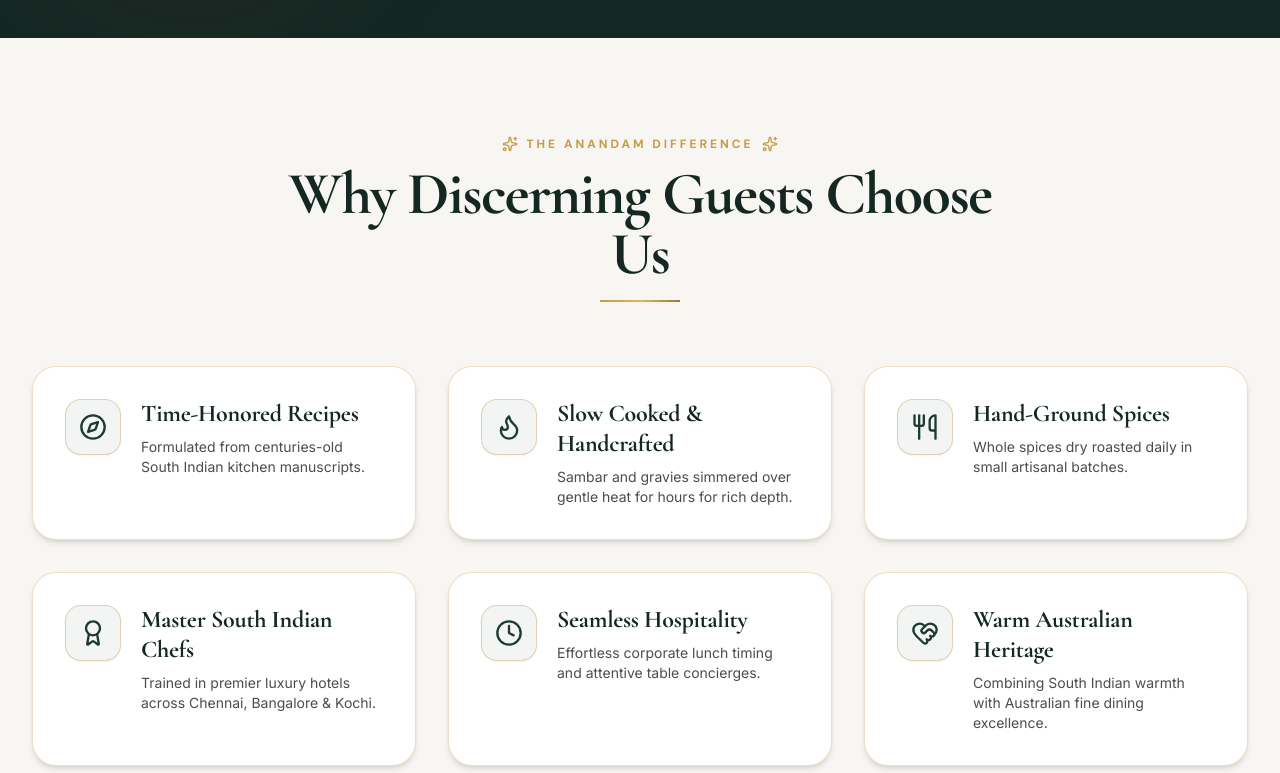
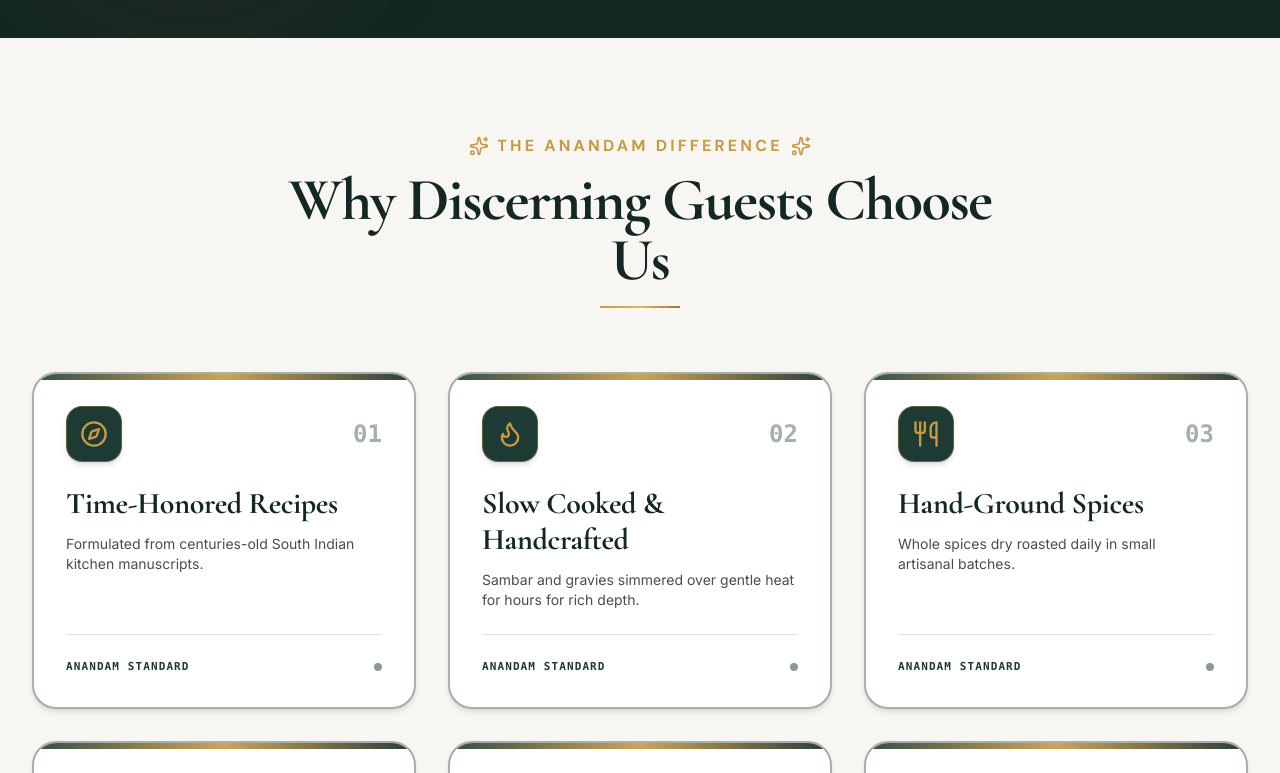
Before and after one commit to skotturty-dotcom/Restaurant-website, a React (Vite) app: page / in a window 1280 px wide. Shown: the part 2820-3593 px from the top of the page. Built offline with nearby package versions, Linux system fonts and the light colour scheme.

Commit message:
Update WhyChooseUs cards: green borders, top accent bars, and highlighted icon badges

```diff
--- a/src/components/WhyChooseUs.jsx
+++ b/src/components/WhyChooseUs.jsx
@@ -5,31 +5,37 @@ import { Compass, Flame, Utensils, Award, Clock, HeartHandshake, Sparkles } from
 export default function WhyChooseUs() {
   const reasons = [
     {
+      number: '01',
       icon: Compass,
       title: 'Time-Honored Recipes',
       desc: 'Formulated from centuries-old South Indian kitchen manuscripts.'
     },
     {
+      number: '02',
       icon: Flame,
       title: 'Slow Cooked & Handcrafted',
       desc: 'Sambar and gravies simmered over gentle heat for hours for rich depth.'
     },
     {
+      number: '03',
       icon: Utensils,
       title: 'Hand-Ground Spices',
       desc: 'Whole spices dry roasted daily in small artisanal batches.'
     },
     {
+      number: '04',
       icon: Award,
       title: 'Master South Indian Chefs',
       desc: 'Trained in premier luxury hotels across Chennai, Bangalore & Kochi.'
     },
     {
+      number: '05',
       icon: Clock,
       title: 'Seamless Hospitality',
       desc: 'Effortless corporate lunch timing and attentive table concierges.'
     },
     {
+      number: '06',
       icon: HeartHandshake,
       title: 'Warm Australian Heritage',
       desc: 'Combining South Indian warmth with Australian fine dining excellence.'
@@ -43,11 +49,11 @@ export default function WhyChooseUs() {
         {/* SECTION TITLE & SUBHEADING */}
         <div className="text-center max-w-3xl mx-auto mb-16">
           <div className="inline-flex items-center space-x-2 text-gold mb-3">
-            <Sparkles className="w-4 h-4" />
-            <span className="text-xs uppercase tracking-[0.25em] font-dmsans font-semibold">
+            <Sparkles className="w-5 h-5" />
+            <span className="text-sm sm:text-base uppercase tracking-[0.2em] font-dmsans font-bold text-gold">
               The Anandam Difference
             </span>
-            <Sparkles className="w-4 h-4" />
+            <Sparkles className="w-5 h-5" />
           </div>
           <h2 className="font-cormorant text-4xl sm:text-5xl md:text-6xl font-bold text-forest-dark tracking-tight mb-4">
             Why Discerning Guests Choose Us
@@ -55,7 +61,7 @@ export default function WhyChooseUs() {
           <div className="w-20 h-0.5 bg-gold-gradient mx-auto" />
         </div>
 
-        {/* CARDS GRID */}
+        {/* HIGHLIGHTED CARDS GRID WITH RICH GREEN BORDERS & TOP ACCENT BAR */}
         <div className="grid grid-cols-1 sm:grid-cols-2 lg:grid-cols-3 gap-8">
           {reasons.map((r, i) => {
             const Icon = r.icon;
@@ -66,18 +72,36 @@ export default function WhyChooseUs() {
                 whileInView={{ opacity: 1, y: 0 }}
                 viewport={{ once: true }}
                 transition={{ duration: 0.4, delay: i * 0.08 }}
-                className="p-8 rounded-3xl bg-white border border-gold/30 hover:border-gold shadow-md hover:shadow-cardHover transition-all duration-500 flex items-start space-x-5 group"
+                className="relative p-8 rounded-3xl bg-white border-2 border-forest/40 hover:border-forest shadow-md hover:shadow-cardHover transition-all duration-500 group flex flex-col justify-between overflow-hidden"
               >
-                <div className="w-14 h-14 rounded-2xl bg-forest/5 text-forest border border-gold/40 flex items-center justify-center shrink-0 group-hover:bg-gold-gradient group-hover:text-forest-dark transition-all duration-500 shadow-sm">
-                  <Icon className="w-7 h-7" />
-                </div>
+                {/* HIGHLIGHTED TOP METALLIC GREEN & GOLD ACCENT LINE */}
+                <div className="absolute top-0 left-0 right-0 h-1.5 bg-gradient-to-r from-forest via-gold to-forest-dark opacity-90 group-hover:opacity-100 transition-opacity" />
+
                 <div>
-                  <h3 className="font-cormorant text-2xl font-bold text-forest-dark mb-2 group-hover:text-gold-dark transition-colors leading-tight">
+                  {/* TOP HEADER ROW: ICON & NUMBER */}
+                  <div className="flex items-center justify-between mb-6">
+                    <div className="w-14 h-14 rounded-2xl bg-forest text-gold border border-gold/40 flex items-center justify-center group-hover:bg-gold-gradient group-hover:text-forest-dark transition-all duration-500 shadow-md group-hover:scale-110">
+                      <Icon className="w-7 h-7" />
+                    </div>
+                    <span className="font-mono text-2xl font-bold text-forest/40 group-hover:text-forest transition-colors">
+                      {r.number}
+                    </span>
+                  </div>
+
+                  {/* HEADING & DESCRIPTION */}
+                  <h3 className="font-cormorant text-2xl sm:text-3xl font-bold text-forest-dark mb-3 group-hover:text-gold-dark transition-colors leading-tight">
                     {r.title}
                   </h3>
+
                   <p className="text-darkText/80 font-inter text-xs sm:text-sm font-normal leading-relaxed">
                     {r.desc}
                   </p>
+                </div>
+
+                {/* BOTTOM DECORATIVE CORNER ACCENT */}
+                <div className="pt-6 mt-6 border-t border-forest/15 flex items-center justify-between text-[11px] font-mono text-forest font-bold uppercase tracking-widest">
+                  <span>Anandam Standard</span>
+                  <span className="w-2 h-2 rounded-full bg-forest animate-pulse" />
                 </div>
               </motion.div>
             );
```
